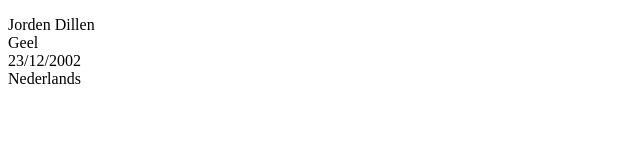
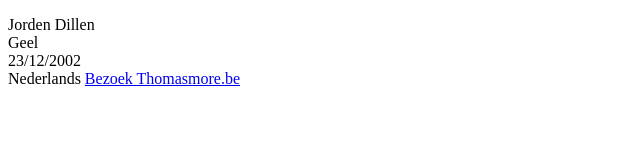
Before and after one commit to JordenDillen/IT-Topics-2, a plain HTML site: page Les 01/oefening-01 en 03.html in a window 1280 px wide. Shown: the whole page, without its empty margins (0-640 px from the left). Drawn offline with Linux system fonts and the light colour scheme.

Commit message:
oefening 03

```diff
--- a/Les 01/oefening-01.html
+++ b/Les 01/oefening-01 en 03.html
@@ -16,6 +16,7 @@
             23/12/2002
             <br>
             Nederlands
+            <a href="http://www.thomasmore.be/">Bezoek Thomasmore.be</a>
         </p>
     </body>
 
```
